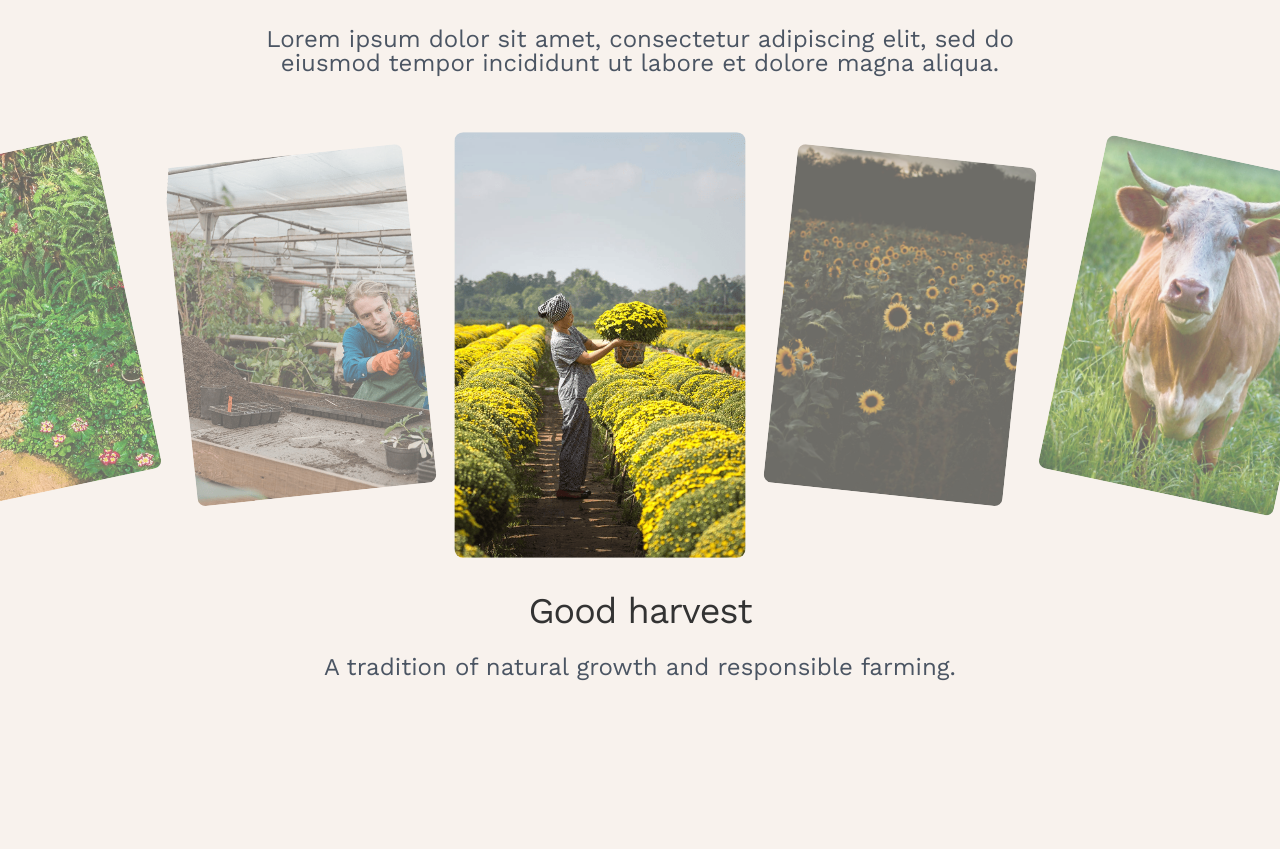
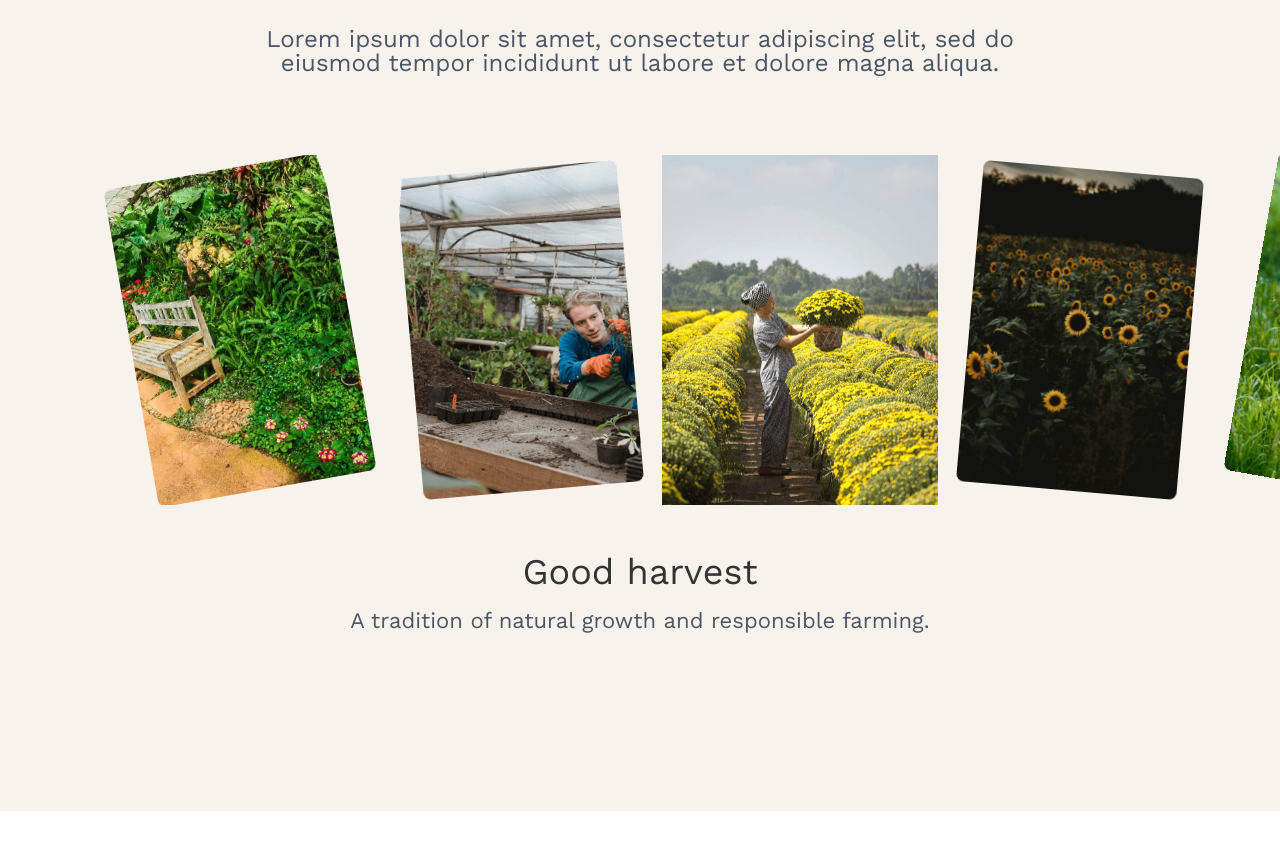
Before and after one commit to sahilw25/my-react-tailwind-app, a React (Vite) app: page / in a window 1280 px wide. Shown: the part 965-1814 px from the top of the page. After the commit the page ends 1776 px from the top, so only its background shows below. Built offline with nearby package versions, Linux system fonts and the light colour scheme.

Commit message:
Initial commit

```diff
--- a/src/components/FlowerCarousel.jsx
+++ b/src/components/FlowerCarousel.jsx
@@ -1,5 +1,6 @@
 import { useState, useRef } from "react";
 
+export default function FlowerCarousel() {
   const images = [
     { src: `${import.meta.env.BASE_URL}images/QPimage1.png`, title: "Leaf Tones", desc: "Pattern-rich greenhouse grown foliage." },
     { src: `${import.meta.env.BASE_URL}images/QPimage2.png`, title: "Garden Raised", desc: "Naturally nurtured for vibrant bloom." },
@@ -8,36 +9,34 @@ const images = [
     { src: `${import.meta.env.BASE_URL}images/QPimage5.jpg`, title: "Bed of Petals", desc: "Lovingly cultivated to last longer." }
   ];
 
-export default function FlowerCarousel() {
   const [index, setIndex] = useState(2);
   const [animating, setAnimating] = useState(false);
-
   const startX = useRef(0);
 
   const handleStart = (x) => (startX.current = x);
-
   const handleEnd = (x) => {
     if (x < startX.current - 50 && index < images.length - 1) triggerChange(index + 1);
     if (x > startX.current + 50 && index > 0) triggerChange(index - 1);
   };
 
-  const triggerChange = (newIndex) => {
+  const triggerChange = (i) => {
     setAnimating(true);
-    setTimeout(() => setAnimating(false), 350); // Reset animation
-    setIndex(newIndex);
+    setTimeout(() => setAnimating(false), 300);
+    setIndex(i);
   };
 
-  const offset = index * 308;
+  const offset = index * 260;
 
   return (
-    <div className="w-full flex flex-col items-center my-20 select-none"> {/* Added top margin */}
+    <div className="w-full flex flex-col items-center my-20 select-none">
 
       {/* CAROUSEL */}
-      <div className="relative w-full flex justify-center items-center">
+      <div className="relative w-full flex justify-center items-center overflow-hidden">
         <div
-          className="flex gap-12 transition-transform duration-500 ease-out"
+          className="flex gap-10 transition-transform duration-300 ease-out"
           style={{
-            transform: `translateX(calc(50% - ${offset + 130}px))`
+            transform: `translate3d(calc(50% - ${offset}px), 0, 0)`,
+            willChange: "transform",
           }}
           onMouseDown={(e) => handleStart(e.clientX)}
           onMouseUp={(e) => handleEnd(e.clientX)}
@@ -47,22 +46,18 @@ export default function FlowerCarousel() {
           {images.map((item, i) => (
             <div
               key={i}
-              className="shrink-0"
+              className="shrink-0 transition-transform duration-300"
               style={{
-                width: i === index ? 260 : 240,
-                opacity: i === index ? 1 : 0.6,
                 transform: `
-                  scale(${i === index ? 1.12 : 1})
-                  rotate(${(i - index) * 6}deg)
+                  scale(${i === index ? 1.15 : 0.92})
+                  rotate(${(i - index) * 5}deg)
                 `,
-                transition: "0.5s"
+                willChange: "transform"
               }}
             >
               <img
                 src={item.src}
-                className={`rounded-lg w-full object-cover ${
-                  i === index ? "h-[380px]" : "h-[340px]"
-                }`}
+                className="rounded-lg w-[240px] h-[350px] object-cover"
                 alt=""
               />
             </div>
@@ -70,33 +65,18 @@ export default function FlowerCarousel() {
         </div>
       </div>
 
-      {/* TEXT BELOW — smooth fade + slide up */}
+      {/* TEXT */}
       <div
         className={`
-          text-center mt-10
-          transition-all duration-500
+          text-center mt-10 transition-all duration-300
           ${animating ? "opacity-0 translate-y-3" : "opacity-100 translate-y-0"}
         `}
         key={index}
       >
-        <h3 className="
-            font-worksans
-            font-normal text-center tracking-[-1px]
-            text-[25px] leading-[40px]   /* mobile */
-            md:text-[36px] md:leading-[72px]  /* desktop */
-            mb-2
-          "
-        >{images[index].title}
+        <h3 className="font-worksans text-[25px] md:text-[36px] mb-2">
+          {images[index].title}
         </h3>
-
-        <p className="
-            font-worksans
-            font-normal text-center tracking-[0px]
-            text-[16px] leading-[100%]   /* mobile */
-            md:text-[24px] md:leading-[100%]  /* desktop */
-            text-gray-600 max-w-3xl mx-auto mb-6
-          "
-        >
+        <p className="text-gray-600 max-w-2xl mx-auto text-[16px] md:text-[22px] leading-tight">
           {images[index].desc}
         </p>
       </div>
```
Lines whose indentation alone changed are shown as unchanged.
